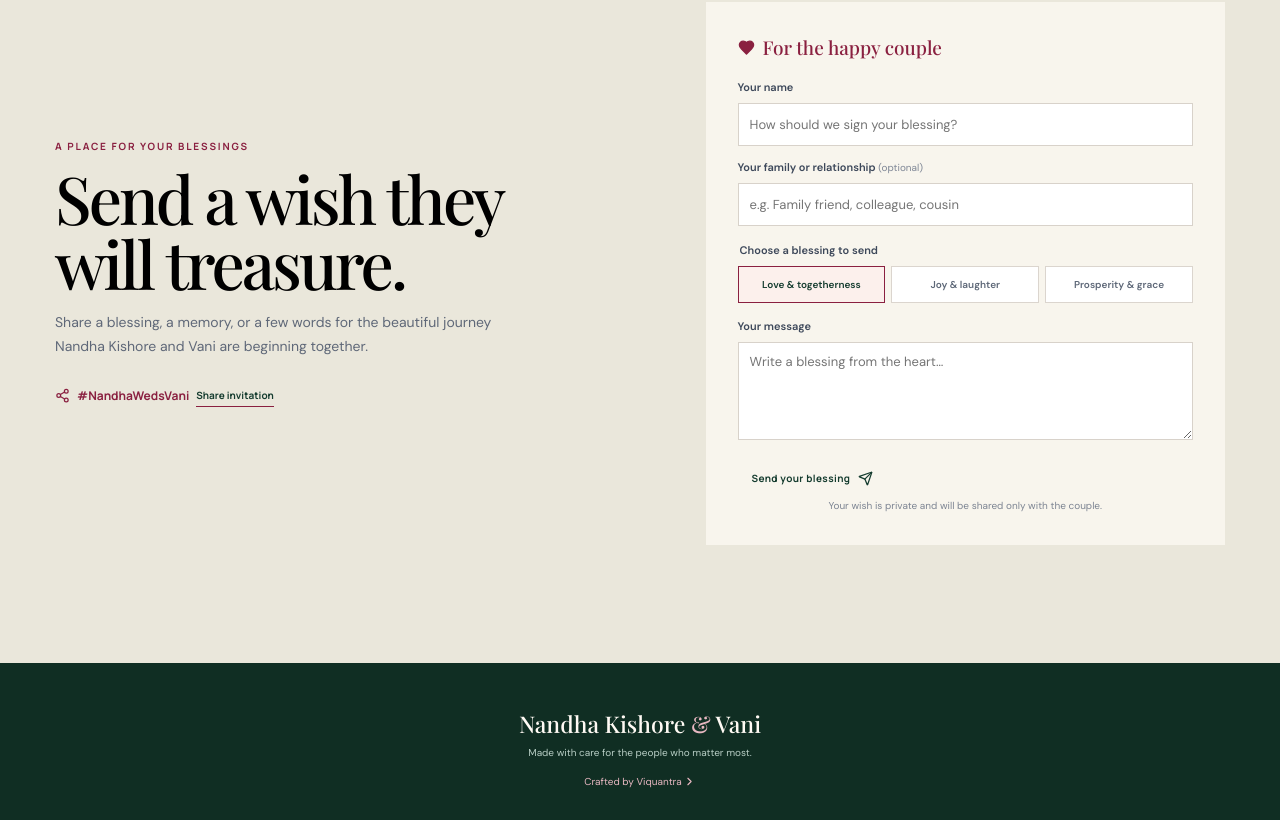
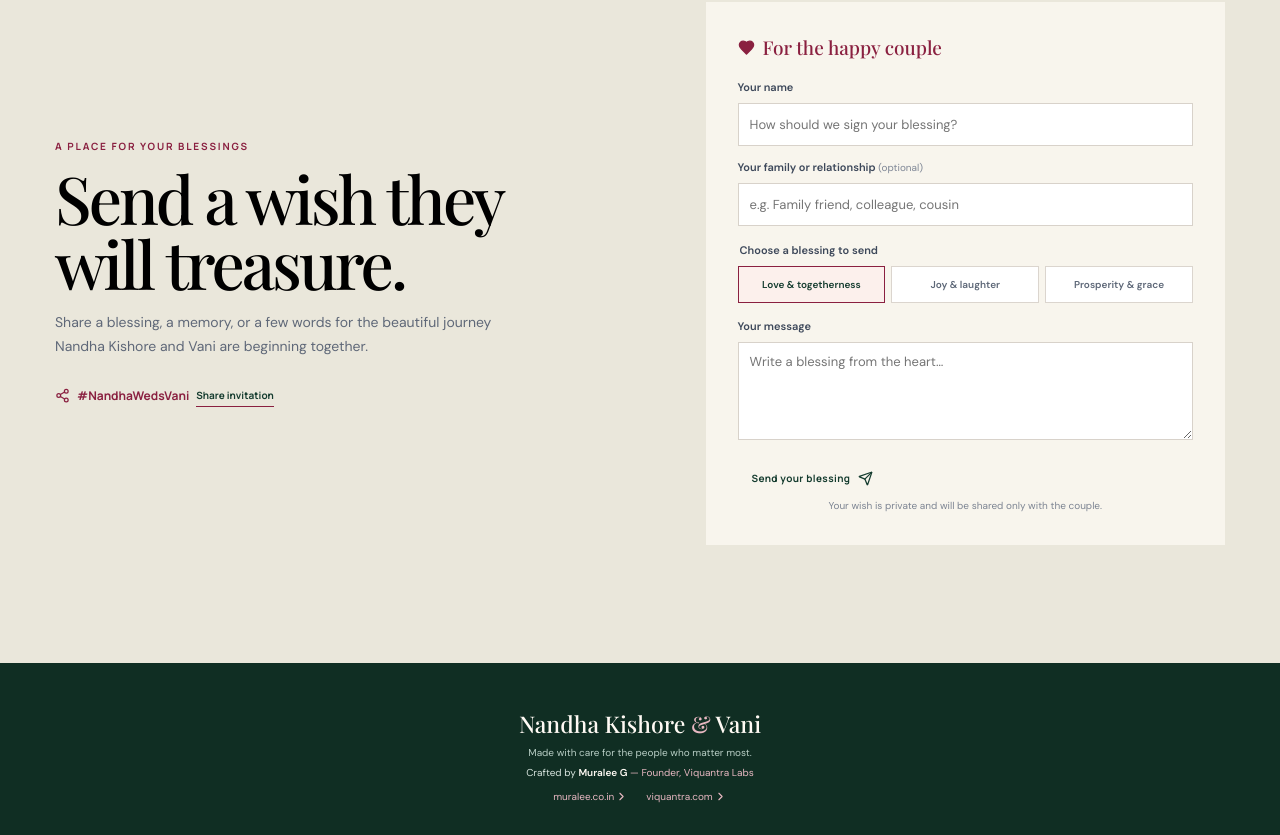
Before and after one commit to mefor1398-collab/nandha, a React (Vite) app: page / in a window 1280 px wide. Shown: the part 7415-8250 px from the top of the page. Built offline with nearby package versions, Linux system fonts and the light colour scheme; a web font is replaced by a local one.

Commit message:
Update footer creator credit and links

```diff
--- a/src/App.jsx
+++ b/src/App.jsx
@@ -227,7 +227,10 @@ export default function App() {
       <footer className="footer">
         <p>{config.couple.firstName} <span>&</span> {config.couple.secondName}</p>
         <small>Made with care for the people who matter most.</small>
-        <a href={config.craftedBy.href}>Crafted by {config.craftedBy.name} <ChevronRight size={13} /></a>
+        <small className="footer-credit">Crafted by <strong>{config.craftedBy.name}</strong> <span>— {config.craftedBy.role}</span></small>
+        <nav className="footer-links" aria-label="Creator links">
+          {config.craftedBy.links.map((link) => <a key={link.href} href={link.href} target="_blank" rel="noreferrer">{link.label} <ChevronRight size={13} aria-hidden="true" /></a>)}
+        </nav>
       </footer>
     </div>
     </MotionConfig>
--- a/src/data/wedding.config.js
+++ b/src/data/wedding.config.js
@@ -81,7 +81,10 @@ export const weddingConfig = {
     enabled: false, src: '', label: 'A little music for the journey',
   },
   craftedBy: {
-    name: 'Viquantra', href: 'mailto:hello@viquantra.com?subject=Wedding%20website%20enquiry',
+    name: 'Muralee G', role: 'Founder, Viquantra Labs', links: [
+      { label: 'muralee.co.in', href: 'https://muralee.co.in/' },
+      { label: 'viquantra.com', href: 'https://viquantra.com/' },
+    ],
   },
   postWedding: {
     eyebrow: 'With grateful hearts',
--- a/src/styles.css
+++ b/src/styles.css
@@ -228,7 +228,12 @@ input:focus, textarea:focus, select:focus { border-color: var(--rose); box-shado
 .footer p { margin: 0; color: #fffaf4; font-family: 'Playfair Display', serif; font-size: 23px; }
 .footer p span { color: var(--rose-pale); font-style: italic; }
 .footer small { font-size: 10px; }
-.footer a { display: inline-flex; align-items: center; gap: 1px; margin-top: 9px; color: var(--rose-pale); font-size: 10px; text-decoration: none; }
+.footer-credit { color: #d8e5df; }
+.footer-credit strong { color: #fffaf4; font-weight: 700; }
+.footer-credit span { color: var(--rose-pale); }
+.footer-links { display: flex; flex-wrap: wrap; justify-content: center; gap: 4px 18px; margin-top: 4px; }
+.footer-links a { display: inline-flex; align-items: center; gap: 1px; color: var(--rose-pale); font-size: 10px; text-decoration: none; }
+.footer-links a:hover, .footer-links a:focus-visible { color: #fffaf4; }
 
 @keyframes petal-drift { 0% { transform: translate3d(0, -20px, 0) rotate(0deg); } 100% { transform: translate3d(60px, 112vh, 0) rotate(340deg); } }
 @keyframes hero-breathe { from { transform: scale(1); } to { transform: scale(1.035); } }
```
